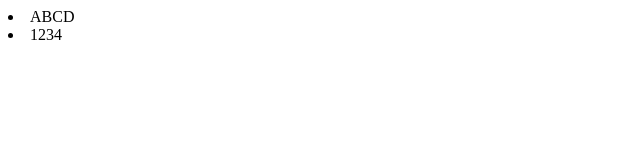
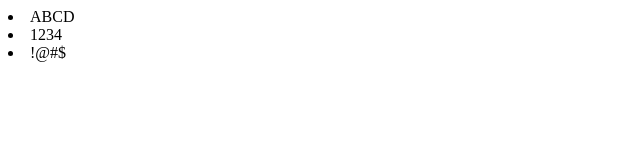
Before and after one commit to VInt-Organization/Vint-First-Project, a plain HTML site: page Index.htm in a window 1280 px wide. Shown: the full height of the page, 0-640 px from the left. Drawn offline with Linux system fonts and the light colour scheme.

Commit message:
Edit Index.html file
Added new tag <li>

```diff
--- a/Index.htm
+++ b/Index.htm
@@ -5,6 +5,7 @@
 	<ui>
 		<li>ABCD</li>
 		<li>1234</li>
+		<li>!@#$</li>
 	</ui>
 </body>
 </html>
```
